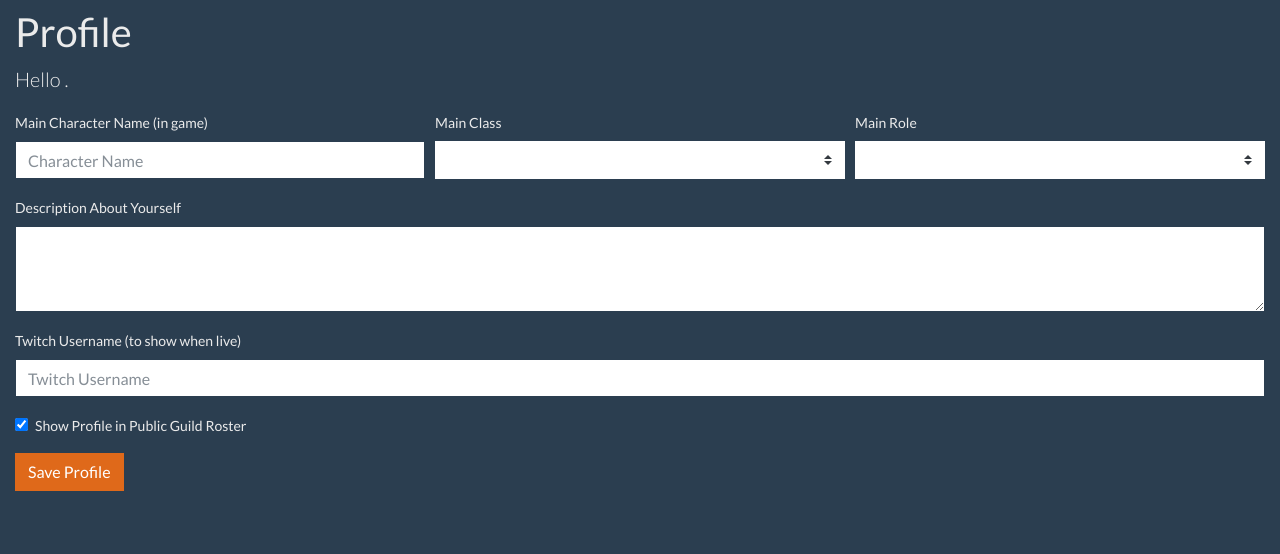
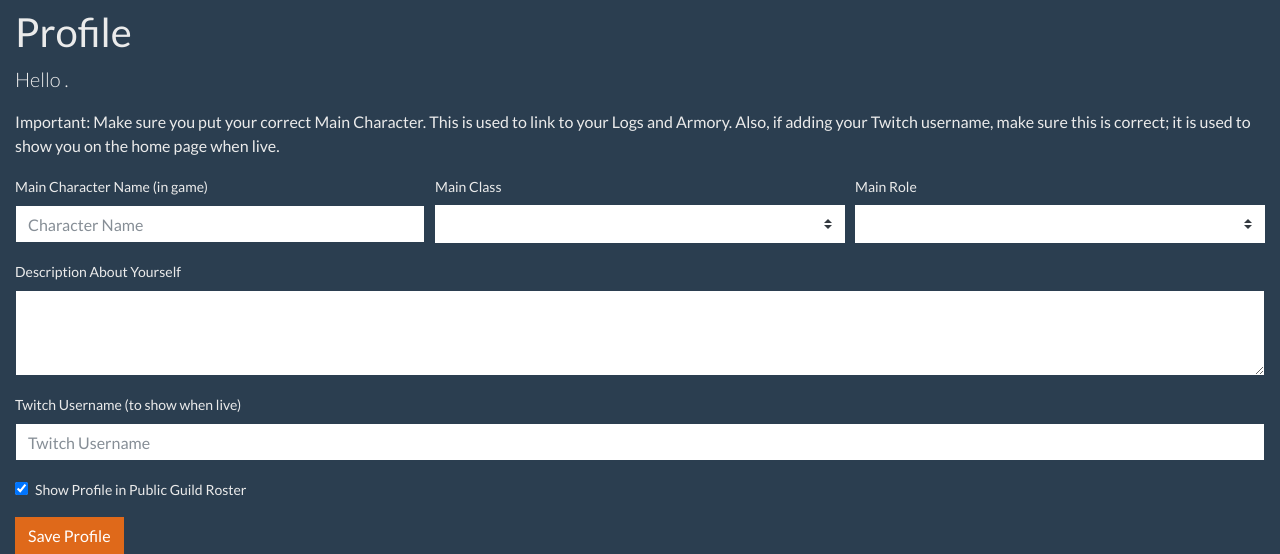
Before and after one commit to smashedr/blueteam-web, a Django app: template app/templates/profile.html in a window 1280 px wide. Shown: the part 54-608 px from the top of the page. Run offline with Django 3.2, Linux system fonts and the light colour scheme; the template is opened without the code that fills it, so the values that code supplies are empty; parts of the project's set-up code (start-up, migrations or seed data) failed here and were passed over; some libraries are stand-ins or nearby versions.

Commit message:
Updated some text

```diff
--- a/app/templates/profile.html
+++ b/app/templates/profile.html
@@ -13,6 +13,9 @@
             <h1>Profile</h1>
 
             <p class="lead">Hello {% if user.first_name %}{{ user.first_name }}{% else %}{{ user.username }}{% endif %}.</p>
+
+            <p>Important: Make sure you put your correct Main Character. This is used to link to your Logs and Armory.
+                Also, if adding your Twitch username, make sure this is correct; it is used to show you on the home page when live.</p>
 
             <form id="update-profile-form" name="update-profile-form" method="POST" action="{% url 'home:profile' %}">
                 {% csrf_token %}
```
